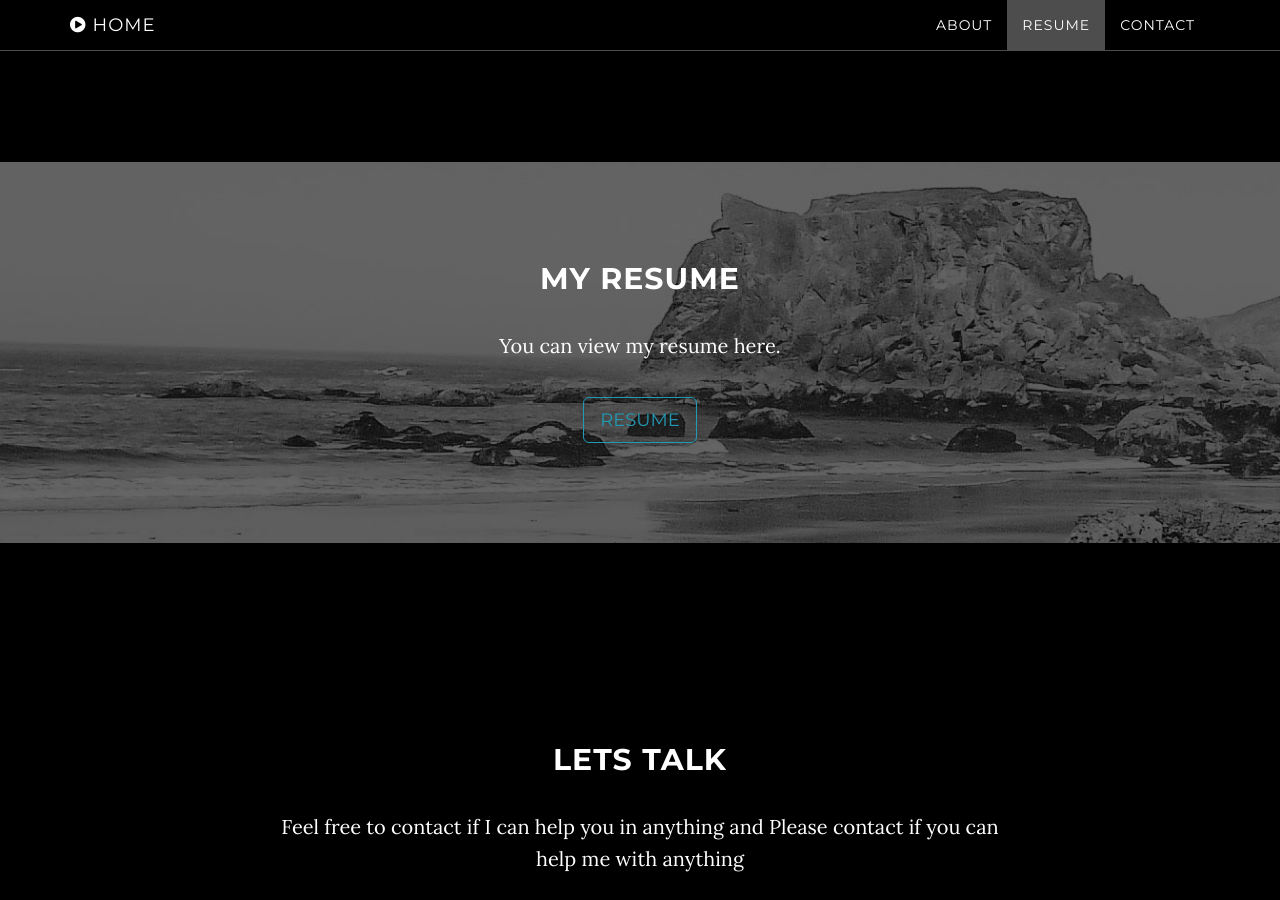
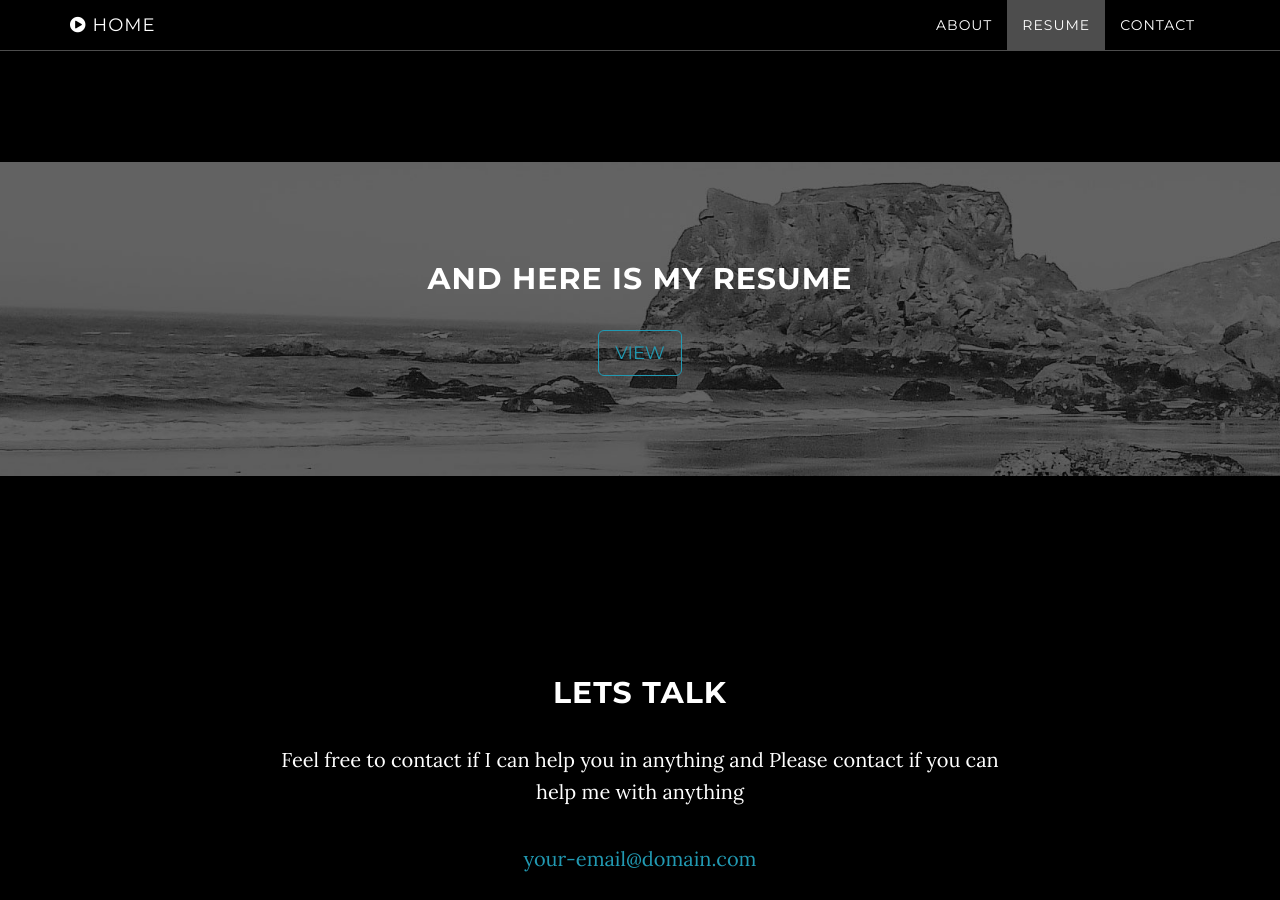
Before and after one commit to sagarkar10/sagarkar10.github.io, a Jekyll site: the page built from index.html, in a window 1280 px wide and 900 px high, scrolled down 1567 px. Built offline with Jekyll 4.4.1, drawn with Linux system fonts in a browser that asks for light colours.

Commit message:
Update download.html

```diff
--- a/_includes/download.html
+++ b/_includes/download.html
@@ -3,9 +3,8 @@
         <div class="download-section">
             <div class="container">
                 <div class="col-lg-8 col-lg-offset-2">
-                    <h2>My Resume</h2>
-                    <p>You can view my resume here.</p>
-                    <a href="/cv/MyResume.pdf" class="btn btn-default btn-lg">Resume</a>
+                    <h2>And Here Is my Resume</h2>
+                    <a href="/cv/MyResume.pdf" class="btn btn-default btn-lg">View</a>
                 </div>
             </div>
         </div>
```
